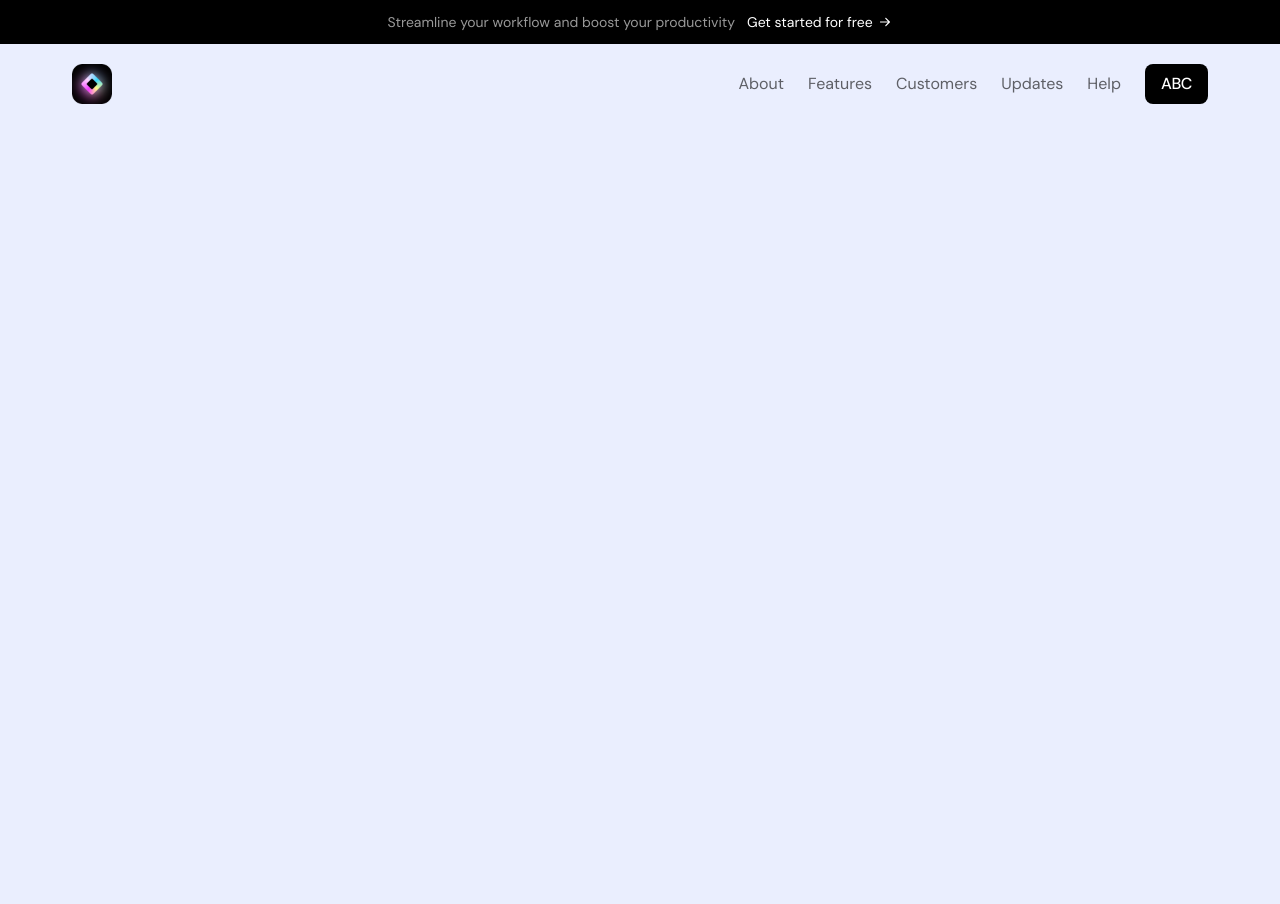
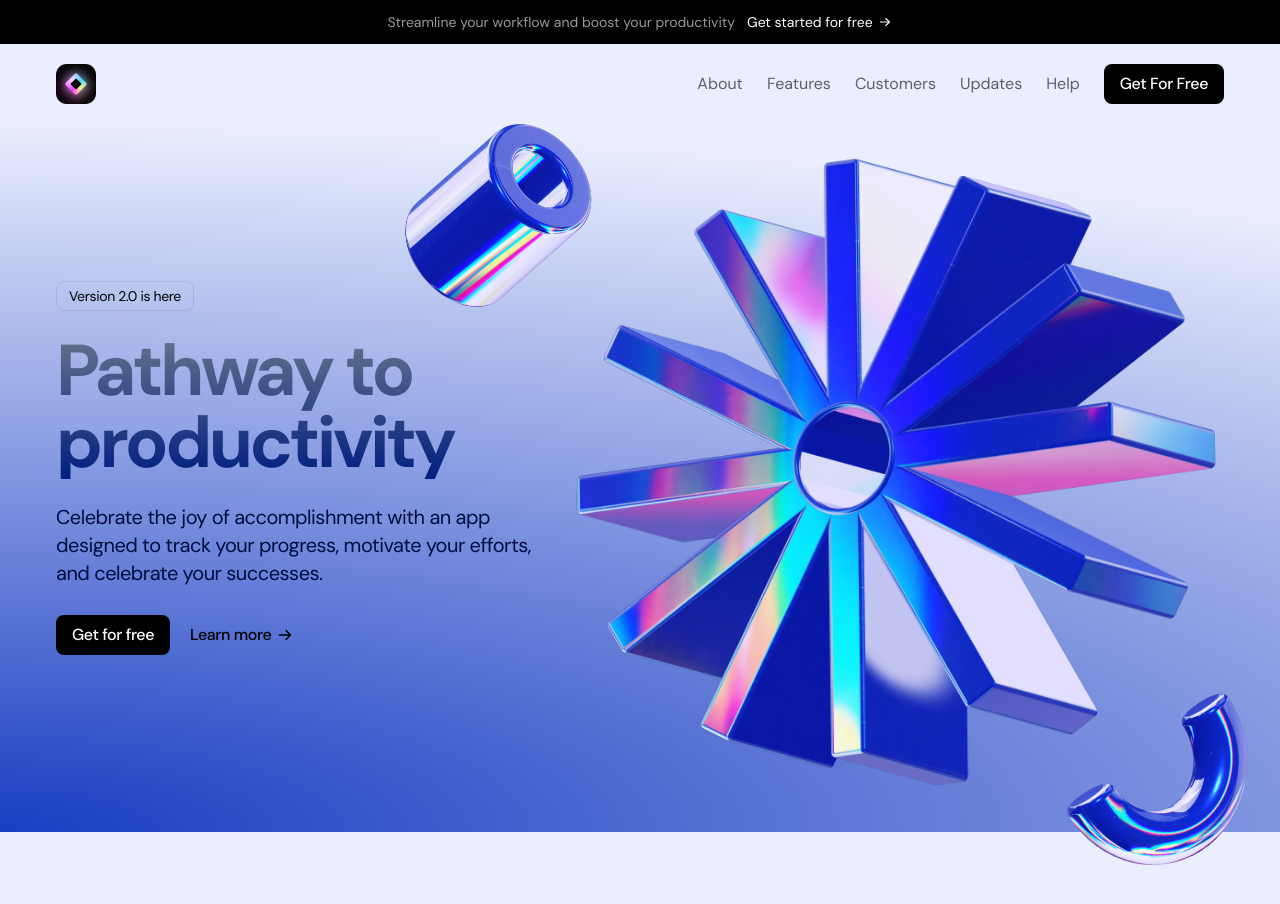
Before and after one commit to xwnsnowy/landing-page-nextjs, a Next.js app: page / in a window 1280 px wide. Shown: the top 904 px of the page. Before the commit the page ends 800 px from the top, so only its background shows below. Built offline with nearby package versions, Linux system fonts and the light colour scheme.

Commit message:
feat:Add Hero Section

```diff
--- a/app/page.tsx
+++ b/app/page.tsx
@@ -1,5 +1,11 @@
 import Header from "@/components/Header";
+import Hero from "@/components/Hero";
 
 export default function Home() {
-  return <Header />;
+  return (
+    <>
+      <Header />
+      <Hero />
+    </>
+  );
 }
--- a/components/Header.tsx
+++ b/components/Header.tsx
@@ -5,7 +5,7 @@ import MenuIcon from "@/assets/menu.svg";
 
 const Header = () => {
   return (
-    <header className="sticky top-0 ">
+    <header className="sticky top-0 backdrop-blur-sm z-20">
       <div className="flex justify-center items-center py-3 bg-black text-white text-sm gap-3">
         <p className="text-white/60 hidden md:block">
           Streamline your workflow and boost your productivity
@@ -28,7 +28,7 @@ const Header = () => {
               <a href="#">Updates</a>
               <a href="#">Help</a>
               <button className="bg-black text-white px-4 py-2 rounded-lg font-medium inline-flex items-center justify-center tracking-tight">
-                ABC
+                Get For Free
               </button>
             </nav>
           </div>
--- /dev/null
+++ b/components/Hero.tsx
@@ -0,0 +1,58 @@
+import ArrowIcon from "@/assets/arrow-right.svg";
+import cogImage from "@/assets/cog.png";
+import cylinderImage from "@/assets/cylinder.png";
+import noodleImage from "@/assets/noodle.png";
+import Image from "next/image";
+
+const Hero = () => {
+  return (
+    <section className="pt-8 pb-20 md:pt-5 md:pb-10 bg-[radial-gradient(ellipse_200%_100%_at_bottom_left,#183EC2,#EAEEFE_100%)] overflow-x-clip">
+      <div className="container">
+        <div className="md:flex items-center">
+          <div className="md:max-w-[478px] flex-1">
+            <div className="text-sm inline-flex border border-[#222]/10 px-3 py-1 rounded-lg tracking-tight">
+              Version 2.0 is here
+            </div>
+            <h1 className="text-5xl md:text-7xl font-bold tracking-tighter bg-gradient-to-b from-slate-500 to-[#001E80] text-transparent bg-clip-text mt-6">
+              Pathway to productivity
+            </h1>
+            <p className="text-xl text-[#010D3E] tracking-tight mt-6">
+              Celebrate the joy of accomplishment with an app designed to track
+              your progress, motivate your efforts, and celebrate your
+              successes.
+            </p>
+            <div className="flex gap-1 items-center mt-7">
+              <button className="btn btn-primary">Get for free</button>
+              <button className="btn btn-text gap-1">
+                <span>Learn more</span>
+                <ArrowIcon className="h-5 w-5" />
+              </button>
+            </div>
+          </div>
+          <div className="mt-20 md:mt-0 md:h-[648px] md:flex-1 relative ">
+            <Image
+              src={cogImage}
+              alt="Cog Image"
+              className="md:absolute md:h-full md:w-full md:max-w-none lg:left-0"
+            />
+            <Image
+              src={cylinderImage}
+              width={220}
+              height={220}
+              alt="Cylinder Image"
+              className="hidden md:block -top-10 -left-36 md:absolute"
+            />
+            <Image
+              src={noodleImage}
+              width={220}
+              className="hidden lg:block absolute top-[524px] left-[528px] rotate-[30deg]"
+              alt="Noodle Image"
+            />
+          </div>
+        </div>
+      </div>
+    </section>
+  );
+};
+
+export default Hero;
--- a/tailwind.config.ts
+++ b/tailwind.config.ts
@@ -18,7 +18,7 @@ const config: Config = {
     },
     container: {
       center: true,
-      padding: "2rem",
+      padding: "1rem",
     },
     extend: {
       colors: {
```
